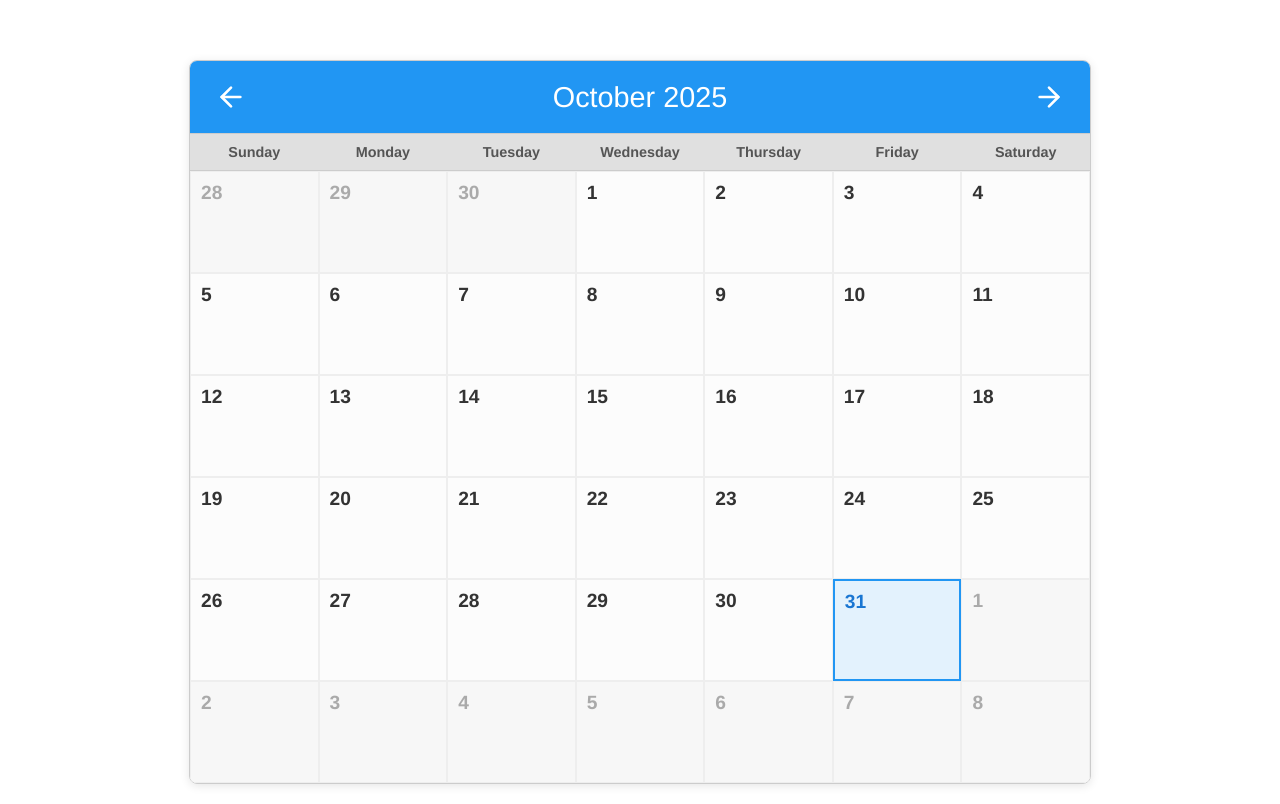
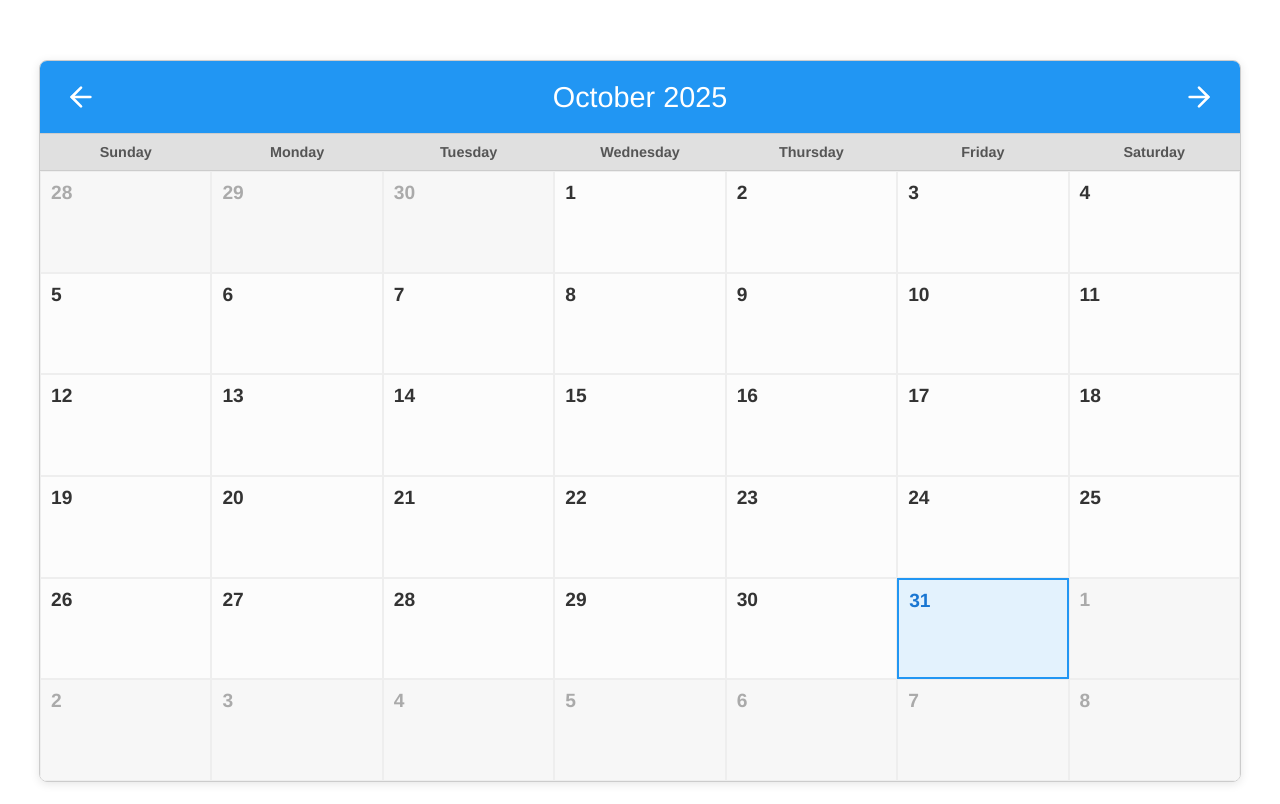
Before and after one commit to KlaytonJr/calendar-app-jobsity, a Vue app: page / in a window 1280 px wide. Built offline with nearby package versions, Linux system fonts and the light colour scheme.

Commit message:
refactor(calendar): set day with same height and add scroll to reminders

```diff
--- a/src/components/calendar/CalendarDay.vue
+++ b/src/components/calendar/CalendarDay.vue
@@ -56,14 +56,18 @@ export default {
 .day {
   border: 1px solid #eee;
   padding: 10px;
+  width: 100%;
+  height: 100%;
   min-height: 80px;
   display: flex;
   flex-direction: column;
+  box-sizing: border-box;
   align-items: flex-start;
   position: relative;
   background-color: #fcfcfc;
   cursor: pointer;
   transition: background-color 0.2s ease;
+  overflow-y: hidden;
 }
 
 .day:hover {
@@ -71,6 +75,7 @@ export default {
 }
 
 .day-number {
+  flex-shrink: 0;
   font-size: 1.2em;
   font-weight: bold;
   margin-bottom: 5px;
@@ -99,6 +104,19 @@ export default {
 
 .reminders {
   width: 100%;
-  margin-top: 5px;
+  padding-top: 5px;
+  flex-grow: 1;
+  overflow-y: auto;
+  max-height: 100%;
+  min-height: 0;
+}
+
+.reminders::-webkit-scrollbar {
+  width: 4px;
+}
+
+.reminders::-webkit-scrollbar-thumb {
+  background-color: rgba(0, 0, 0, 0.2);
+  border-radius: 2px;
 }
 </style>
--- a/src/components/calendar/VCalendar.vue
+++ b/src/components/calendar/VCalendar.vue
@@ -138,7 +138,10 @@ export default {
 
 <style scoped>
 .calendar {
-  max-width: 900px;
+  max-width: 1200px;
+  height: 90vh;
+  display: flex;
+  flex-direction: column;
   margin: 20px auto;
   border: 1px solid #ccc;
   border-radius: 8px;
@@ -147,8 +150,10 @@ export default {
 }
 
 .days-grid {
+  flex-grow: 1;
+  height: 85%;
   display: grid;
   grid-template-columns: repeat(7, 1fr);
-  grid-auto-rows: minmax(100px, auto);
+  grid-template-rows: repeat(6, 1fr);
 }
 </style>
```
Lines whose indentation alone changed are shown as unchanged.
